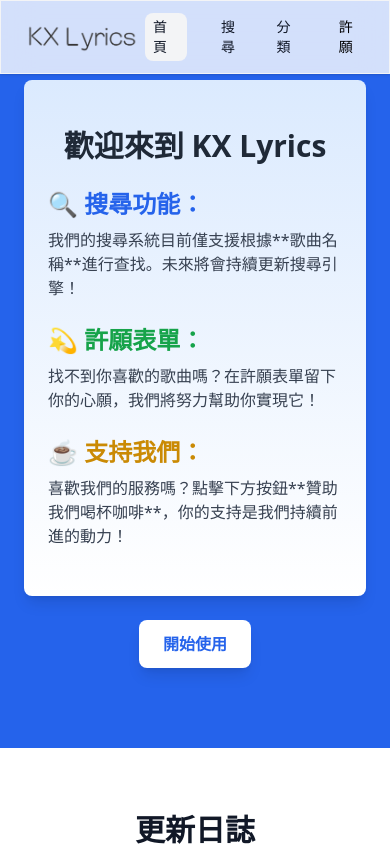
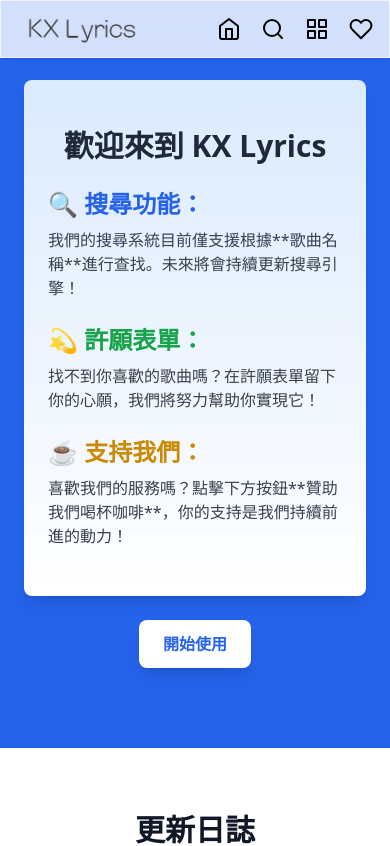
Before and after one commit to kakeru13468/lyricsWeb, a React (Vite) app: page / in a window 390 px wide. Shown: the top 846 px of the page. Built offline with nearby package versions, Linux system fonts and the light colour scheme; no server answers.

Commit message:
[feat]update api path

```diff
--- a/src/Components/Navbar/Navbar.jsx
+++ b/src/Components/Navbar/Navbar.jsx
@@ -1,6 +1,7 @@
 import React, { useState, useEffect, useRef } from 'react';
 import { Link, useLocation, useNavigate } from 'react-router-dom';
 import { motion } from 'framer-motion';
+import { FiHome, FiSearch, FiHeart, FiGrid } from 'react-icons/fi'; // 引入所需圖示
 import Error from '../Error/Error';
 
 const Navbar = () => {
@@ -53,7 +54,7 @@ const Navbar = () => {
   const handleSearch = async () => {
     try {
       const response = await fetch(
-        `http://localhost:5000/songs?title=${encodeURIComponent(searchTerm)}`
+        `https://songdata.zeabur.app/songs?title=${encodeURIComponent(searchTerm)}`
       );
       if (response.ok) {
         const data = await response.json();
@@ -99,18 +100,20 @@ const Navbar = () => {
                 to="/"
                 className={`inline-block px-2 py-1 text-sm font-medium transition-all duration-200 rounded-lg hover:bg-gray-100 hover:text-gray-900 ${
                   isActive('/') ? 'bg-gray-100 text-gray-900' : 'text-gray-900'
-                }`}
+                } hidden sm:inline`}
               >
                 首頁
               </Link>
+              <FiHome className="block sm:hidden text-2xl" />
 
               <div className="relative inline-block" ref={searchBoxRef}>
                 <button
                   onClick={toggleSearchBox}
-                  className="inline-block px-2 py-1 text-sm font-medium text-gray-900 rounded-lg hover:bg-gray-100 hover:text-gray-900"
+                  className="inline-block px-2 py-1 text-sm font-medium text-gray-900 rounded-lg hover:bg-gray-100 hover:text-gray-900 hidden sm:inline"
                 >
                   搜尋
                 </button>
+                <FiSearch className="block sm:hidden text-2xl" />
 
                 {isSearchVisible && (
                   <motion.div
@@ -140,16 +143,19 @@ const Navbar = () => {
                 to="/Categories"
                 className={`inline-block px-2 py-1 text-sm font-medium transition-all duration-200 rounded-lg hover:bg-gray-100 hover:text-gray-900 ${
                   isActive('/categories') ? 'bg-gray-100 text-gray-900' : 'text-gray-900'
-                }`}
+                } hidden sm:inline`}
               >
                 分類
               </Link>
+              <FiGrid className="block sm:hidden text-2xl" />
+
               <Link
                 to="/Wishlist"
-                className="inline-block px-2 py-1 text-sm font-medium transition-all duration-200 rounded-lg hover:bg-gray-100 hover:text-gray-900"
+                className="inline-block px-2 py-1 text-sm font-medium transition-all duration-200 rounded-lg hover:bg-gray-100 hover:text-gray-900 hidden sm:inline"
               >
                 許願
               </Link>
+              <FiHeart className="block sm:hidden text-2xl" />
             </div>
           </div>
         </div>
```
